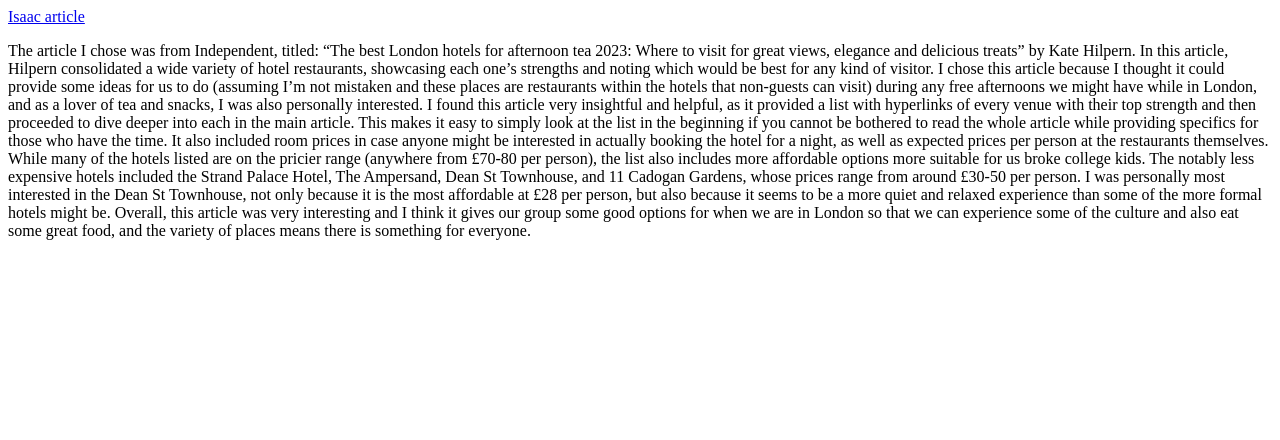
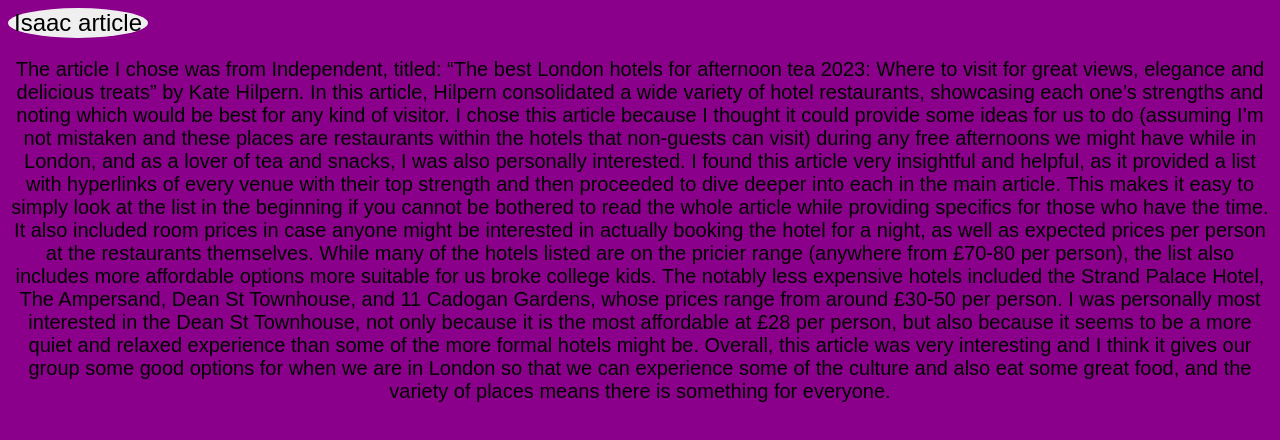
Before and after one commit to iteo24/culture-prep-site, a plain HTML site: page pages/isaac.html in a window 1280 px wide. Drawn offline with Linux system fonts and the light colour scheme.

Commit message:
Website styling

```diff
--- a/pages/isaac.html
+++ b/pages/isaac.html
@@ -1,6 +1,46 @@
-<a href="https://www.independent.co.uk/travel/uk/england/london/best-afternoon-teas-london-b2088951.html">Isaac article</a>
-<p>
-    The article I chose was from Independent, titled: “The best London hotels for afternoon tea 2023: Where to visit for great views, elegance and delicious treats” by Kate Hilpern. In this article, Hilpern consolidated a wide variety of hotel restaurants, showcasing each one’s strengths and noting which would be best for any kind of visitor. I chose this article because I thought it could provide some ideas for us to do (assuming I’m not mistaken and these places are restaurants within the hotels that non-guests can visit) during any free afternoons we might have while in London, and as a lover of tea and snacks, I was also personally interested.
-I found this article very insightful and helpful, as it provided a list with hyperlinks of every venue with their top strength and then proceeded to dive deeper into each in the main article. This makes it easy to simply look at the list in the beginning if you cannot be bothered to read the whole article while providing specifics for those who have the time. It also included room prices in case anyone might be interested in actually booking the hotel for a night, as well as expected prices per person at the restaurants themselves.
-While many of the hotels listed are on the pricier range (anywhere from £70-80 per person), the list also includes more affordable options more suitable for us broke college kids. The notably less expensive hotels included the Strand Palace Hotel, The Ampersand, Dean St Townhouse, and 11 Cadogan Gardens, whose prices range from around £30-50 per person. I was personally most interested in the Dean St Townhouse, not only because it is the most affordable at £28 per person, but also because it seems to be a more quiet and relaxed experience than some of the more formal hotels might be. Overall, this article was very interesting and I think it gives our group some good options for when we are in London so that we can experience some of the culture and also eat some great food, and the variety of places means there is something for everyone.
-</p>
+<!DOCTYPE html>
+<html>
+
+<head>
+    <link rel="stylesheet" href="../style.css">
+</head>
+
+<body>
+    <a href="https://www.independent.co.uk/travel/uk/england/london/best-afternoon-teas-london-b2088951.html"><button>Isaac
+        article</button></a>
+    <p>
+        The article I chose was from Independent, titled: “The best London hotels for afternoon tea 2023: Where to visit
+        for
+        great views, elegance and delicious treats” by Kate Hilpern. In this article, Hilpern consolidated a wide
+        variety of
+        hotel restaurants, showcasing each one’s strengths and noting which would be best for any kind of visitor. I
+        chose
+        this article because I thought it could provide some ideas for us to do (assuming I’m not mistaken and these
+        places
+        are restaurants within the hotels that non-guests can visit) during any free afternoons we might have while in
+        London, and as a lover of tea and snacks, I was also personally interested.
+        I found this article very insightful and helpful, as it provided a list with hyperlinks of every venue with
+        their
+        top strength and then proceeded to dive deeper into each in the main article. This makes it easy to simply look
+        at
+        the list in the beginning if you cannot be bothered to read the whole article while providing specifics for
+        those
+        who have the time. It also included room prices in case anyone might be interested in actually booking the hotel
+        for
+        a night, as well as expected prices per person at the restaurants themselves.
+        While many of the hotels listed are on the pricier range (anywhere from £70-80 per person), the list also
+        includes
+        more affordable options more suitable for us broke college kids. The notably less expensive hotels included the
+        Strand Palace Hotel, The Ampersand, Dean St Townhouse, and 11 Cadogan Gardens, whose prices range from around
+        £30-50
+        per person. I was personally most interested in the Dean St Townhouse, not only because it is the most
+        affordable at
+        £28 per person, but also because it seems to be a more quiet and relaxed experience than some of the more formal
+        hotels might be. Overall, this article was very interesting and I think it gives our group some good options for
+        when we are in London so that we can experience some of the culture and also eat some great food, and the
+        variety of
+        places means there is something for everyone.
+    </p>
+</body>
+
+</html>
--- /dev/null
+++ b/style.css
@@ -0,0 +1,23 @@
+body {
+    background-color: darkmagenta;
+}
+
+h1, h2 {
+    color: white;
+    text-align: center;
+    font-family: sans-serif;
+}
+
+p {
+    text-align: center;
+    font-family: sans-serif;
+    font-size: 20px;
+}
+a {
+    font-size: x-large;
+}
+button {
+    font-size: x-large;
+    border: 0px;
+    border-radius: 100%;
+}
```
Also changed, not shown: index.html (+21 -6 lines), pages/andew.html (+28 -4 lines).
